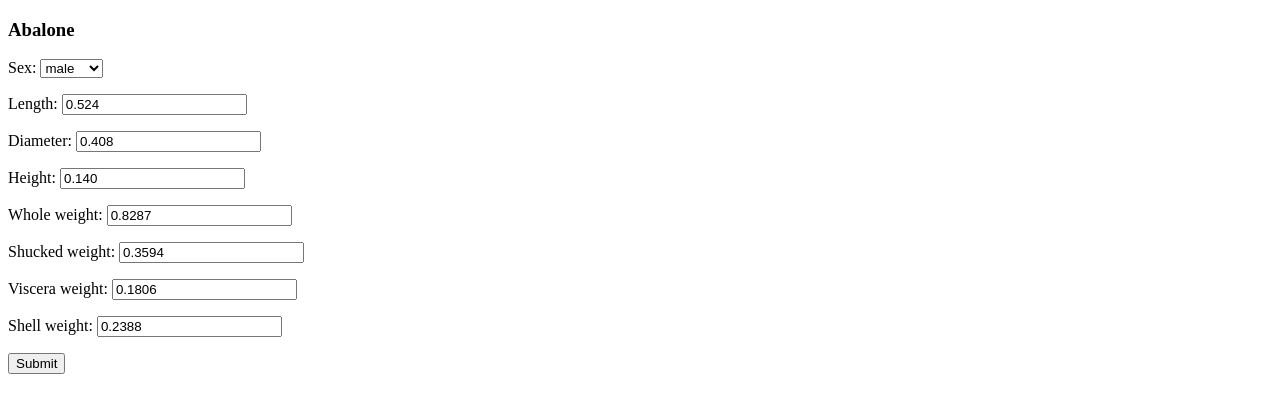
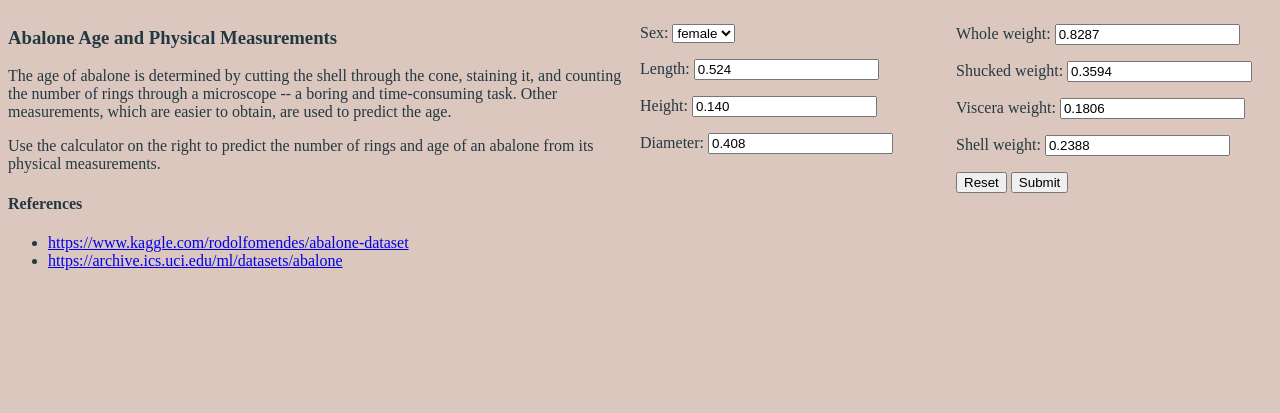
Before and after one commit to mlehotay/abalone, a Flask app: page / in a window 1280 px wide. Shown: the top 413 px of the page. Run offline with Flask 2, Linux system fonts and the light colour scheme; parts of the project's set-up code (start-up, migrations or seed data) failed here and were passed over.

Commit message:
add instructions to input form, start adding css

```diff
--- /dev/null
+++ b/templates/abalone.css
@@ -0,0 +1,19 @@
+body {
+    /* colors: https://encycolorpedia.com/dbc7bd */
+    background-color: #dbc7bd;
+    color: #243842;
+}
+
+div.leftside {
+    float: left;
+    width: 50%;
+}
+
+div.rightside {
+    float: right;
+    width: 50%;
+}
+
+div.predictions {
+    display: none;
+}
--- a/templates/index.html
+++ b/templates/index.html
@@ -1,27 +1,87 @@
 <!DOCTYPE html>
 <html>
     <head>
-        <title>Abalone</title>
+        <title>Abalone Calculator</title>
+        <link rel="stylesheet" href="abalone.css">
     </head>
+
     <body>
-        <h3>Abalone</h3>
+        <div class="twosides">
+        <div class="rightside">
             <form action = "/result" method="POST">
+                <div class="twosides">
+                <div class="leftside">
+
                 <p>Sex:
                 <select name="sex">
-                <option value="M" selected>male</option>
-                <option value="F">female</option>
+                    <option value="M">male</option>
+                    <option value="F" selected>female</option>
                     <option value="I">infant</option>
                 </select>
 
-            <p>Length: <input name='length' type='number' required min='0' value='0.524' step='0.001'/></p>
-            <p>Diameter: <input name='diameter' type='number' required min='0' value='0.408' step='0.001'/></p>
-            <p>Height: <input name='height' type='number' required min='0' value='0.140' step='0.001'/></p>
-            <p>Whole weight: <input name='whole' type='number' required min='0' value='0.8287' step='0.0001'/></p>
-            <p>Shucked weight: <input name='shucked' type='number' required min='0' value='0.3594' step='0.0001'/></p>
-            <p>Viscera weight: <input name='viscera' type='number' required min='0' value='0.1806' step='0.0001'/></p>
-            <p>Shell weight: <input name='shell' type='number' required min='0' value='0.2388' step='0.0001'/></p>
+                <p>Length:
+                <input name='length' type='number' required min='0'
+                value='0.524' step='0.001'/></p>
 
-            <p><input type ='submit' value='Submit'/></p>
+                <p>Height:
+                <input name='height' type='number' required min='0'
+                value='0.140' step='0.001'/></p>
+
+                <p>Diameter:
+                <input name='diameter' type='number' required min='0'
+                value='0.408' step='0.001'/></p>
+
+                <div class='predictions'>
+
+                <p>Rings: <input name='rings' type='number'></p>
+
+                <p>Age: <input name='age' type='number'></p>
+                </div>
+                </div>
+
+                <div class="rightside">
+                <p>Whole weight: <input name='whole' type='number'
+                    required min='0' value='0.8287' step='0.0001'/></p>
+
+                <p>Shucked weight: <input name='shucked' type='number'
+                    required min='0' value='0.3594' step='0.0001'/></p>
+
+                <p>Viscera weight: <input name='viscera' type='number'
+                    required min='0' value='0.1806' step='0.0001'/></p>
+
+                <p>Shell weight: <input name='shell' type='number'
+                    required min='0' value='0.2388' step='0.0001'/></p>
+
+                <p><input type ='reset' value='Reset'/>
+
+                <input type ='submit' value='Submit'/></p>
+
+                </div>
+            </div>
             </form>
+        </div>
+
+        <div class="leftside">
+            <h3>Abalone Age and Physical Measurements</h3>
+
+            <p>The age of abalone is determined by cutting the shell through
+            the cone, staining it, and counting the number of rings through
+            a microscope -- a boring and time-consuming task. Other
+            measurements, which are easier to obtain, are used to predict
+            the age.</p>
+
+            <p>Use the calculator on the right to predict the number of
+            rings and age of an abalone from its physical measurements.</p>
+
+            <h4>References</h4>
+            <ul>
+            <li><a href='https://www.kaggle.com/rodolfomendes/abalone-dataset'
+                target='_blank'>https://www.kaggle.com/rodolfomendes/abalone-dataset</a></li>
+            <li><a href='https://archive.ics.uci.edu/ml/datasets/abalone'
+                target='_blank'>https://archive.ics.uci.edu/ml/datasets/abalone</a></li>
+            </ul>
+
+        </div>
+        </div>
     </body>
 </html>
```
Lines whose indentation alone changed are shown as unchanged.
